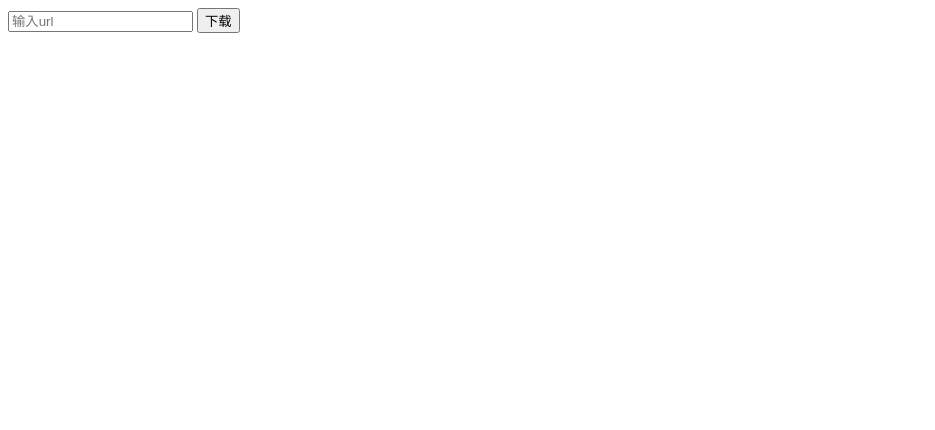
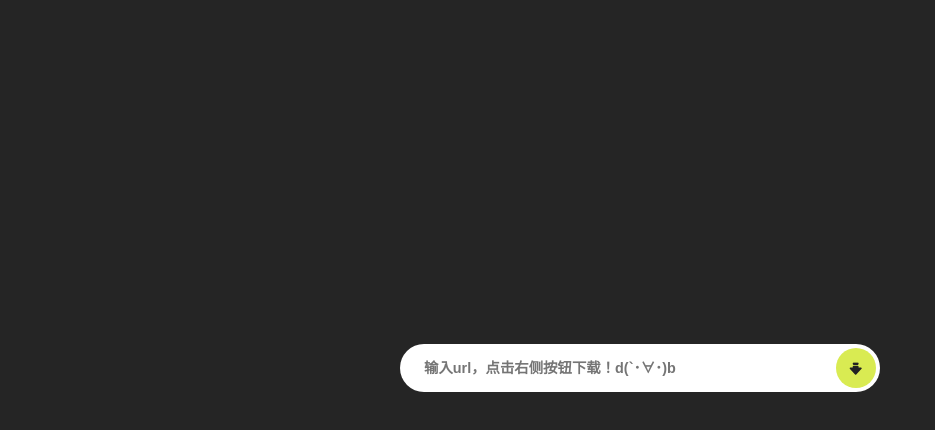
Before and after one commit to SUCHMOKUO/d-speeder, a website: page static/index.html in a window 1280 px wide. Shown: the whole page, without its empty margins (0-935 px from the left). Drawn offline with Linux system fonts and the light colour scheme.

Commit message:
add style

```diff
--- a/package.json
+++ b/package.json
@@ -7,7 +7,8 @@
   },
   "main": "app.js",
   "scripts": {
-    "start": "node ."
+    "start": "node .",
+    "dev": "nodemon ."
   },
   "author": "",
   "license": "ISC",
@@ -16,5 +17,8 @@
     "koa": "^2.11.0",
     "koa-static-cache": "^5.1.3",
     "node-fetch": "^2.6.0"
+  },
+  "devDependencies": {
+    "nodemon": "^2.0.4"
   }
 }
--- a/static/index.html
+++ b/static/index.html
@@ -4,11 +4,19 @@
   <meta charset="UTF-8">
   <meta name="viewport" content="width=device-width, initial-scale=1.0">
   <title>Downloader</title>
+  <link rel="shortcut icon" href="favicon.ico" type="image/x-icon">
+  <link rel="stylesheet" href="style.css">
 </head>
 <body>
   <form action="/proxy" method="get">
-    <input type="text" placeholder="输入url" name="url">
-    <button type="submit">下载</button>
+    <div class="input-container">
+      <input id="url-input" type="text" placeholder="输入url，点击右侧按钮下载！d(`･∀･)b" name="url">
+      <button id="download-btn" type="submit">
+        <svg width="1em" height="1em" viewBox="0 0 16 16" fill="currentColor" xmlns="http://www.w3.org/2000/svg">
+          <path fill-rule="evenodd" d="M7.27 1.047a1 1 0 011.46 0l6.345 6.77c.6.638.146 1.683-.73 1.683H11.5v1a1 1 0 01-1 1h-5a1 1 0 01-1-1v-1H1.654C.78 9.5.326 8.455.924 7.816L7.27 1.047zM4.5 13.5a1 1 0 011-1h5a1 1 0 011 1v1a1 1 0 01-1 1h-5a1 1 0 01-1-1v-1z" clip-rule="evenodd"></path>
+        </svg>
+      </button>
+    </div>
   </form>
 </body>
 </html>
--- /dev/null
+++ b/static/style.css
@@ -0,0 +1,51 @@
+* {
+  padding: 0;
+  margin: 0;
+  box-sizing: border-box;
+}
+
+body {
+  height: 100vh;
+  background-color: #252525;
+  display: flex;
+  align-items: center;
+  justify-content: center;
+}
+
+input, button {
+  border: 0;
+}
+
+.input-container {
+  position: relative;
+  width: 30rem;
+  transform: translateY(-2rem);
+  display: flex;
+  align-items: center;
+}
+
+#url-input {
+  border-radius: 50rem;
+  height: 3rem;
+  padding: 0 3rem 0 1.5rem;
+  position: absolute;
+  width: 100%;
+  color: #222;
+  font-weight: 600;
+  font-size: 0.9rem;
+}
+
+#download-btn {
+  color: #222;
+  background-color: #d9eb52;
+  width: 2.5rem;
+  height: 2.5rem;
+  border-radius: 50%;
+  position: absolute;
+  right: 0.25rem;
+  cursor: pointer;
+}
+
+#download-btn > svg {
+  transform: translateY(2px) rotate(180deg);
+}
```
Also changed, not shown: static/favicon.ico (added), 1 other file.
